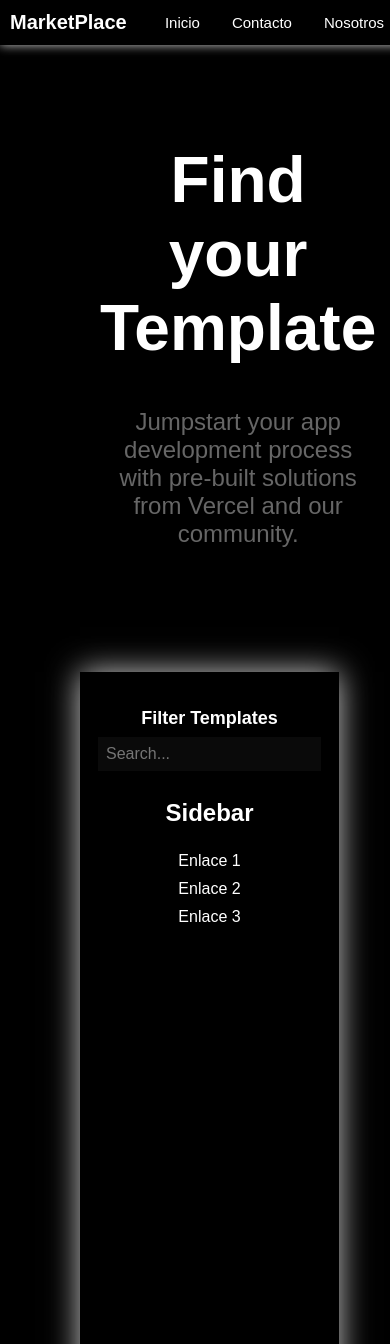
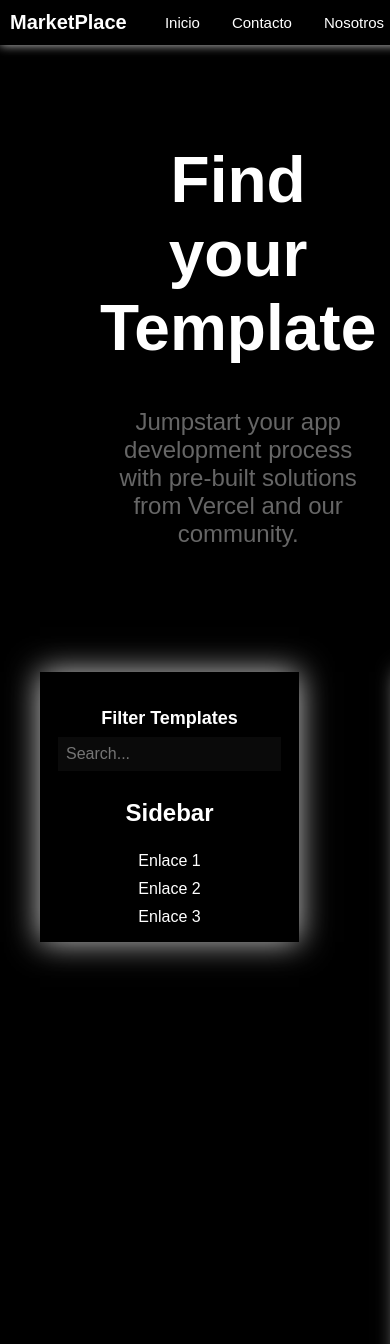
Before and after one commit to lucasjerez94/marketplace-react, a React (Create React App) app: page / in a window 390 px wide. Shown: the top 1344 px of the page. Built offline with nearby package versions, Linux system fonts and the light colour scheme.

Commit message:
added medias querys

```diff
--- a/src/App.css
+++ b/src/App.css
@@ -9,7 +9,7 @@ body {
 .app-container {
   display: flex;
   flex-direction: column;
-  min-height: 100vh;
+  height: 100vh;
 }
 
 .app-hero-container {
@@ -19,7 +19,6 @@ body {
 
 .app-main-container {
   display: flex;
-  margin: 0 40px;
 }
 /*-------------------------------*/
 
@@ -94,8 +93,8 @@ body {
 
 /*Sidebar*/
 .sidebar-container {
-  height: 1000px;
-  width: 100%;
+  height: 250px;
+  width: 250px;
   margin: 0px 40px;
   color: white;
   padding: 10px;
@@ -125,16 +124,16 @@ body {
 /*-------------------------------*/
 
 /*Searchbar*/
-.h3-searchbar {
-  font-size: 18px;
-  margin-bottom: 8px;
-}
-
 .searchbar-container {
   display: flex;
   flex-direction: column;
   align-items: center;
   padding: 8px;
+}
+
+.h3-searchbar {
+  font-size: 18px;
+  margin-bottom: 8px;
 }
 
 .input-searchbar {
@@ -155,6 +154,7 @@ body {
 .main-container {
   display: flex;
   flex-wrap: wrap;
+  gap: 10px;
   justify-content: flex-start;
   align-items: flex-start;
   box-shadow: 0 0 20px rgba(255, 255, 255, 0.8);
@@ -220,3 +220,30 @@ body {
   background-color: #1a1a1a;
 }
 /*-------------------------------*/
+
+/*---------MEDIAS QUERYS----------*/
+
+@media screen and (max-width: 768px) {
+  .sidebar-container{
+    width: 100%;
+  }
+
+@media screen and (max-width: 768px) {
+  .searchbar-container {
+    text-align: center;
+  }
+}
+
+@media screen and (max-width: 768px) {
+  .main-container{
+    flex-direction: column;
+  }
+}
+
+@media screen and (max-width: 768px) {
+  .template-container{
+    width: 100%;
+    margin-bottom: 20px;
+  }
+}
+}
```
